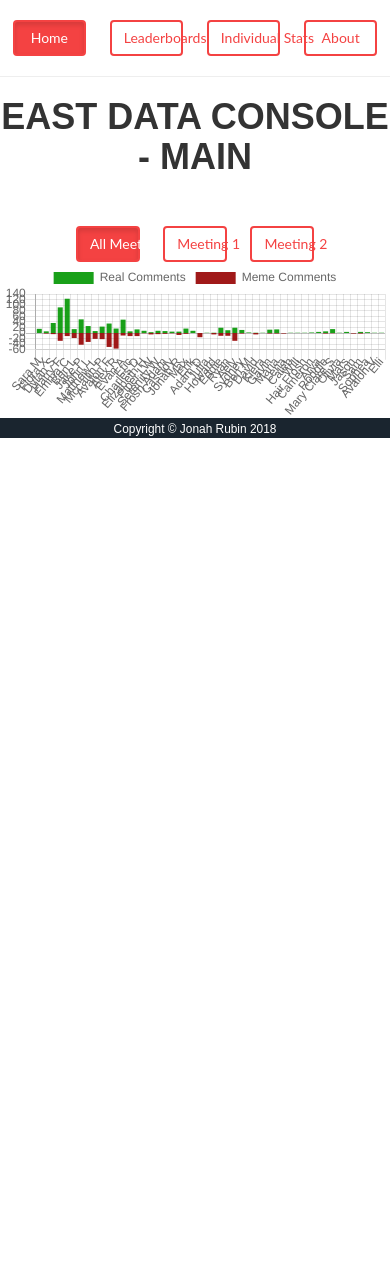
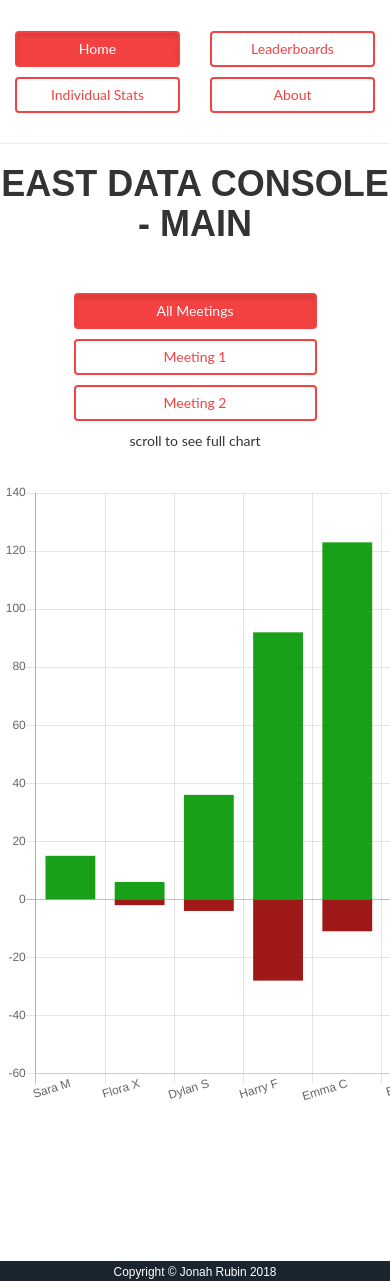
Before and after one commit to cnorfleet/eastmeetinganalyzer, a Flask app: page / in a window 390 px wide. Shown: the part 131-1412 px from the top of the page. Before the commit the page ends 569 px from the top, so only its background shows below. Run offline with Flask 2, Linux system fonts and the light colour scheme; some libraries are stand-ins or nearby versions.

Commit message:
made it responsive

```diff
--- a/data.csv
+++ b/data.csv
@@ -48,4 +48,4 @@ Jason,,,0,2
 Sam,,,4,2
 Sophea,,,3,0
 Avalon V,,,1,0
-Elli,,,1,0
+EB,,,1,0
--- a/main.py
+++ b/main.py
@@ -33,7 +33,7 @@ def main_page():
 	for i in range(numMeetings):
 		buttons += [[i+1, "Meeting "+str(i+1)]]
 	json = get_main_data(data, 0)
-	return render_template('main.html', data=json, buttons=buttons, numButtons=numMeetings+1)
+	return render_template('main.html', data=json, buttons=buttons, numButtons=numMeetings+1, numpeople=len(json['names']))
 
 @app.route('/individual')
 def individual_page():
@@ -41,7 +41,7 @@ def individual_page():
 	names = []
 	for row in data[1:]:
 		names += [row[0]]
-	return render_template('individual.html', names=names)
+	return render_template('individual.html', names=names, nummeetings=(len(data[0])-1)/2)
 
 @app.route('/person')
 def get_person_data():
@@ -109,7 +109,7 @@ methods = [
 	(2, "Meme Comments", "The total number of meme comments made", lambda x, y: y),
 	(3, "Most Productive", "The productivity, weighted by total comments", lambda x, y: (x-y)*abs(x-y)/(x+y+1)),
 	(4, "Most Memey", "The memeosity, weighted by total comments", lambda x, y: (y-x)*abs(x-y)/(x+y+1)),
-	(5, "Most Balanced", "How perfectly balanced, as all things should be", lambda x, y: (x+y)*binom(x, y, 0.5)),
+	(5, "Most Balanced", "How perfectly balanced, as all things should be", lambda x, y: int(math.log((x+y)*binom(x, y, 0.5))*100)),
 ]
 
 @app.route('/leaderboard')
--- a/static/css/main.css
+++ b/static/css/main.css
@@ -10,8 +10,8 @@
 .btn-tab{
   color: #f44242;
   border-color: #f44242;
-  margin-right: 10px;
-  margin-left: 10px;
+  width: 100%;
+  margin-bottom: 10px;
 }
 
 .btn-tab:hover{
--- a/templates/main.html
+++ b/templates/main.html
@@ -44,16 +44,16 @@
       </div>
     </nav>
 
-<center>
-    <div class="row tabs">
-      <div style="width:70%"></div>
-      <a href="/" style="width:17.5%" class="btn btn-tab active">Home</a>
-      <a href="/leaderboard"  style="width:17.5%" class="btn btn-tab">Leaderboards</a>
-      <a href="/individual" style="width:17.5%" class="btn btn-tab">Individual Stats</a>
-      <a href="/about" style="width:17.5%" class="btn btn-tab">About</a>
+ <div class="container">
+      <div class="row tabs">
+        <div class="col-lg-2"></div>
+        <div class="col-lg-2 col-md-6 col-sm-6 col-xs-6"><a href="/" class="btn btn-tab active">Home</a></div>
+         <div class="col-lg-2 col-md-6 col-sm-6 col-xs-6"><a href="/leaderboard" class="btn btn-tab">Leaderboards</a></div>
+         <div class="col-lg-2 col-md-6 col-sm-6 col-xs-6"><a href="/individual"class="btn btn-tab">Individual Stats</a></div>
+         <div class="col-lg-2 col-md-6 col-sm-6 col-xs-6"><a href="/about" class="btn btn-tab">About</a></div>
 
+      </div>
     </div>
-  </center>
 
   <hr>
 
@@ -62,11 +62,13 @@
   <br><br>
   <div class="row" style="width: 70%">
     {% for item in buttons %}
-    <div id="meeting-{{item[0]}}" onclick="loadData({{item[0]}})" class="btn btn-tab {% if (item[0] == 0) %}active{% endif %}" style="width: {{70/numButtons}}%">{{item[1]}}</div>
+    <div class="col-lg-4 col-md-6"><a id="meeting-{{item[0]}}" onclick="loadData({{item[0]}})" class="btn btn-tab {% if (item[0] == 0) %}active{% endif %}">{{item[1]}}</a></div>
     {% endfor %}
   </div>
-
-  <canvas id="chart" width="2000" height="800"></canvas>
+  <p>scroll to see full chart</p>
+  <div style="height:800px; overflow:auto;">
+  <canvas id="chart" width="{{numpeople*70}}" height="650"></canvas>
+</div>
   </center>
 
 <script>
@@ -94,7 +96,7 @@
    }
 
  var options = {
-          responsive: true,
+          responsive: false,
           scales: {
             xAxes: [{
               stacked: true,
```
Also changed, not shown: templates/about.html (+8 -9 lines), templates/individual.html (+25 -17 lines), templates/leaderboard.html (+9 -9 lines), 1 other file.
